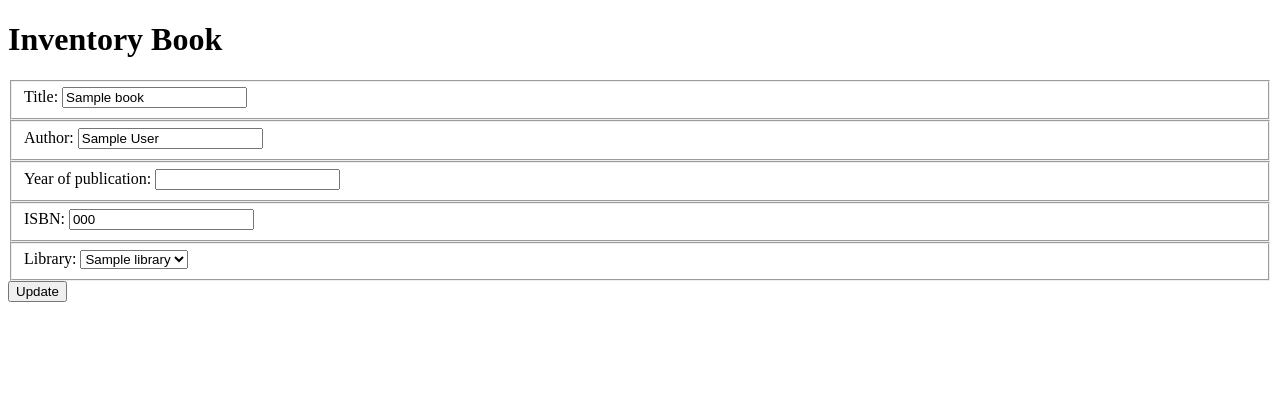
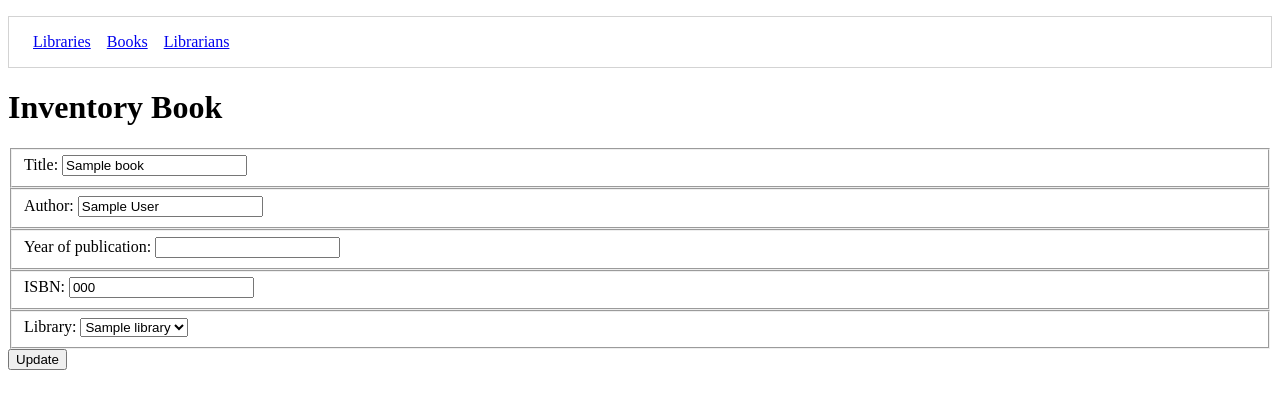
Before and after one commit to Scott47/Django-Libraries, a Django app: template libraryapp/templates/books/form.html in a window 1280 px wide. Shown: the top 409 px of the page. Run offline with Django 3.2, Linux system fonts and the light colour scheme; the template is opened without the code that fills it: most values are stand-ins (such as "Sample title", 1, 10 or a date in 2020).

Commit message:
completed extending base templates

```diff
--- a/libraryapp/templates/books/detail.html
+++ b/libraryapp/templates/books/detail.html
@@ -15,7 +15,7 @@
         <h2>By {{ book.author }}</h2>
 
         <div>Published in {{ book.year_published }}</div>
-        <div>ISBN: {{ book.isbn }}</div>
+        <div>ISBN: {{ book.ISBN }}</div>
     </section>
 
     <section id="book-actions" style="display:flex;">
--- a/libraryapp/templates/books/form.html
+++ b/libraryapp/templates/books/form.html
@@ -1,13 +1,7 @@
-{% load staticfiles %}
-<!DOCTYPE html>
-<html>
 
-<head>
-    <meta charset="utf-8">
-    <title>Library</title>
-</head>
+  {% extends 'shared/base.html' %}
 
-<body>
+  {% block content %}
     <h1>Inventory Book</h1>
 
     {% if book.id is not None %}
@@ -29,8 +23,8 @@
             <input id="year_published" type="number" name="year_published" value="{{ book.year_published }}">
         </fieldset>
         <fieldset>
-            <label for="isbn">ISBN: </label>
-            <input id="isbn" type="text" name="isbn" value="{{ book.isbn }}">
+            <label for="ISBN">ISBN: </label>
+            <input id="ISBN" type="text" name="ISBN" value="{{ book.ISBN }}">
         </fieldset>
         <fieldset>
             <label for="location">Library: </label>
@@ -48,8 +42,5 @@
         {% else %}
             <input type="submit" value="Create" />
         {% endif %}
-
     </form>
-</body>
-
-</html>
+    {% endblock %}
--- a/libraryapp/templates/books/list.html
+++ b/libraryapp/templates/books/list.html
@@ -7,6 +7,8 @@
   </head>
   <body>
     <h1>Books</h1>
+
+  <a href="{% url 'libraryapp:book_form' %}">Add Book to Inventory</a>
 
     <ol>
     {% for book in all_books %}
--- a/libraryapp/templates/librarians/list.html
+++ b/libraryapp/templates/librarians/list.html
@@ -10,7 +10,9 @@
 
     <ol>
     {% for librarian in all_librarians %}
-        <li>{{ librarian.first_name }} {{ librarian.last_name }}</li>
+        <li>
+        <a href="{% url 'libraryapp:librarian' librarian.id %}"> {{ librarian.first_name }} {{ librarian.last_name }}</a>
+        </li>
     {% endfor %}
     </ol>
   </body>
--- /dev/null
+++ b/libraryapp/templates/shared/base.html
@@ -0,0 +1,39 @@
+
+{% load staticfiles %}
+<!DOCTYPE html>
+<html>
+
+<head>
+    <meta charset="utf-8">
+    <title>Library</title>
+
+    <style>
+        .navList {
+            list-style-type: none;
+            display: flex;
+            border: 1px solid lightgray;
+            padding: 1em;
+        }
+
+        .navList__route {
+            margin: 0 0.5em;
+        }
+    </style>
+</head>
+
+<body>
+
+    <nav id="site-nav">
+        <ol class="navList">
+            <li class="navList__route"><a href="{% url 'libraryapp:libraries' %}">Libraries</a></li>
+            <li class="navList__route"><a href="{% url 'libraryapp:books' %}">Books</a></li>
+            <li class="navList__route"><a href="{% url 'libraryapp:librarians' %}">Librarians</a></li>
+        </ol>
+    </nav>
+
+    {% block content %}
+    {% endblock %}
+
+</body>
+
+</html>
--- a/libraryapp/views/books/details.py
+++ b/libraryapp/views/books/details.py
@@ -49,14 +49,14 @@ def book_details(request, book_id):
                 UPDATE libraryapp_book
                 SET title = ?,
                     author = ?,
-                    isbn = ?,
+                    ISBN = ?,
                     year_published = ?,
                     location_id = ?
                 WHERE id = ?
                 """,
                 (
                     form_data['title'], form_data['author'],
-                    form_data['isbn'], form_data['year_published'],
+                    form_data['ISBN'], form_data['year_published'],
                     form_data["location"], book_id,
                 ))
 
--- a/libraryapp/views/books/list.py
+++ b/libraryapp/views/books/list.py
@@ -19,7 +19,7 @@ def book_list(request):
             select
                 b.id,
                 b.title,
-                b.isbn,
+                b.ISBN,
                 b.author,
                 b.year_published,
                 b.librarian_id,
```
Also changed, not shown: libraryapp/templates/libraries/form.html (+7 -10 lines).
